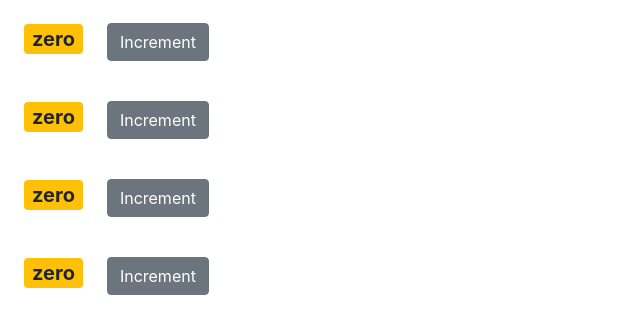
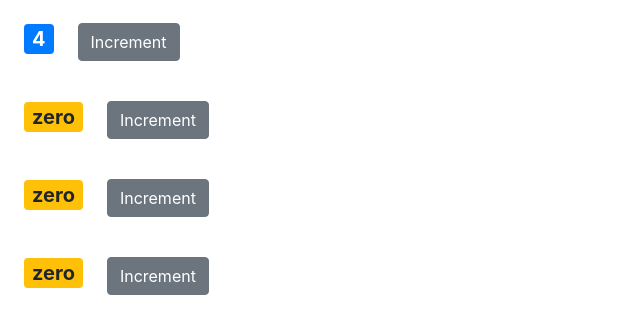
Before and after one commit to baselrabia/react-app, a React (Create React App) app: page / in a window 1280 px wide. Shown: the top 334 px of the page, without its empty margins (0-640 px from the left). Built offline with nearby package versions, Linux system fonts and the light colour scheme.

Commit message:
pass value to component throw props

```diff
--- a/src/components/counter.jsx
+++ b/src/components/counter.jsx
@@ -2,12 +2,16 @@
 
 class Counter extends Component {
   state = {
-    count: 0,
-    image: "https://picsum.photos/200",
-    tags: ["tag1", "tag2", "tag3"],
+    count: this.props.value,
+    // image: "https://picsum.photos/200",
+    // tags: ["tag1", "tag2", "tag3"],
   };
 
+
   render() {
+
+    //  console.log("props" , this.props);
+
     let classes = this.getBadgeClass();
     return (
       <React.Fragment>
--- a/src/components/counters.jsx
+++ b/src/components/counters.jsx
@@ -16,7 +16,9 @@
   render() {
   return (
     <div>
-     {this.state.counters.map( counter => <Counter key={counter.id} />)}
+      {this.state.counters.map((counter) => (
+        <Counter key={counter.id} value={counter.value} />
+      ))}
     </div>
   );
     }
```
